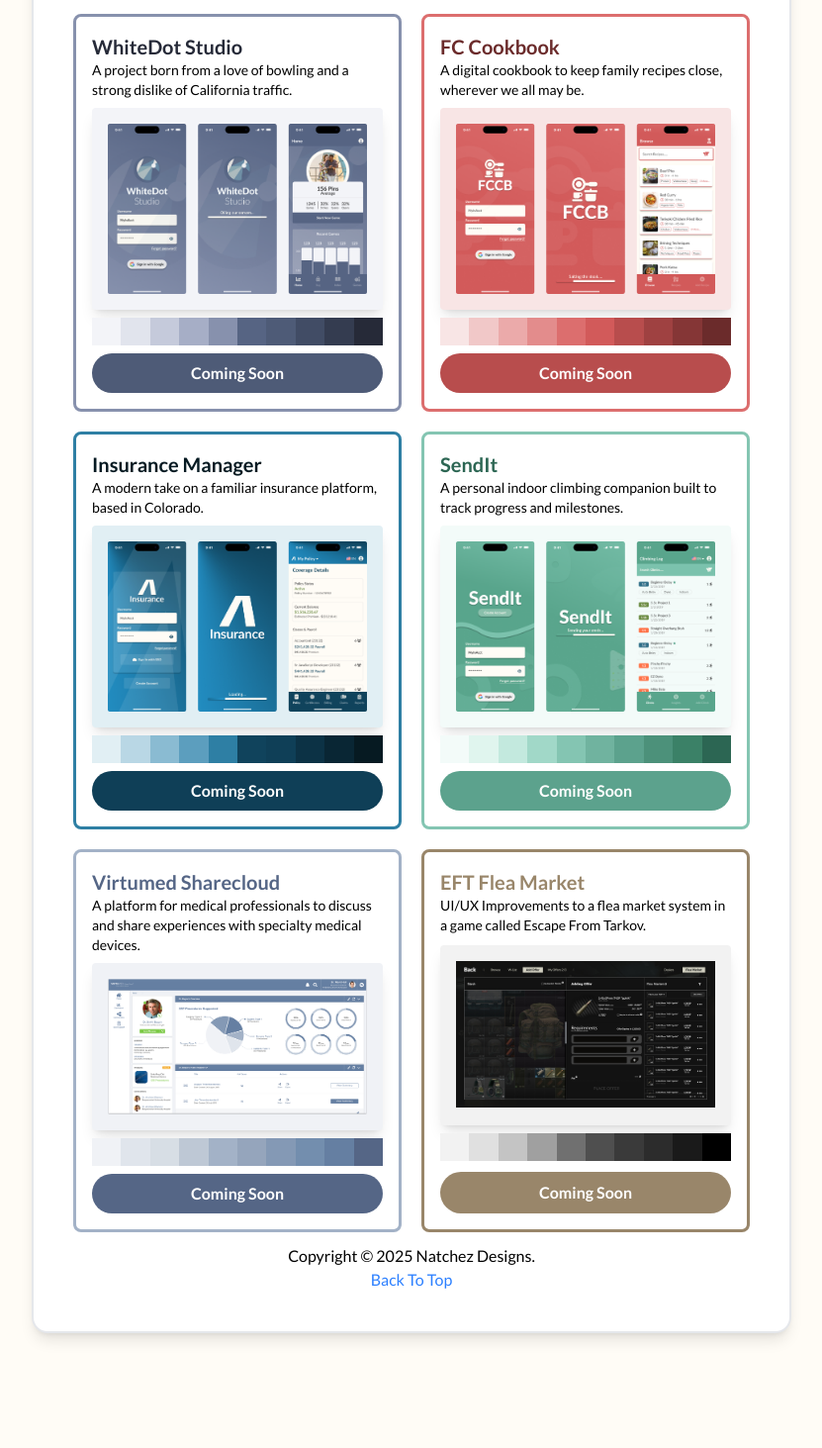
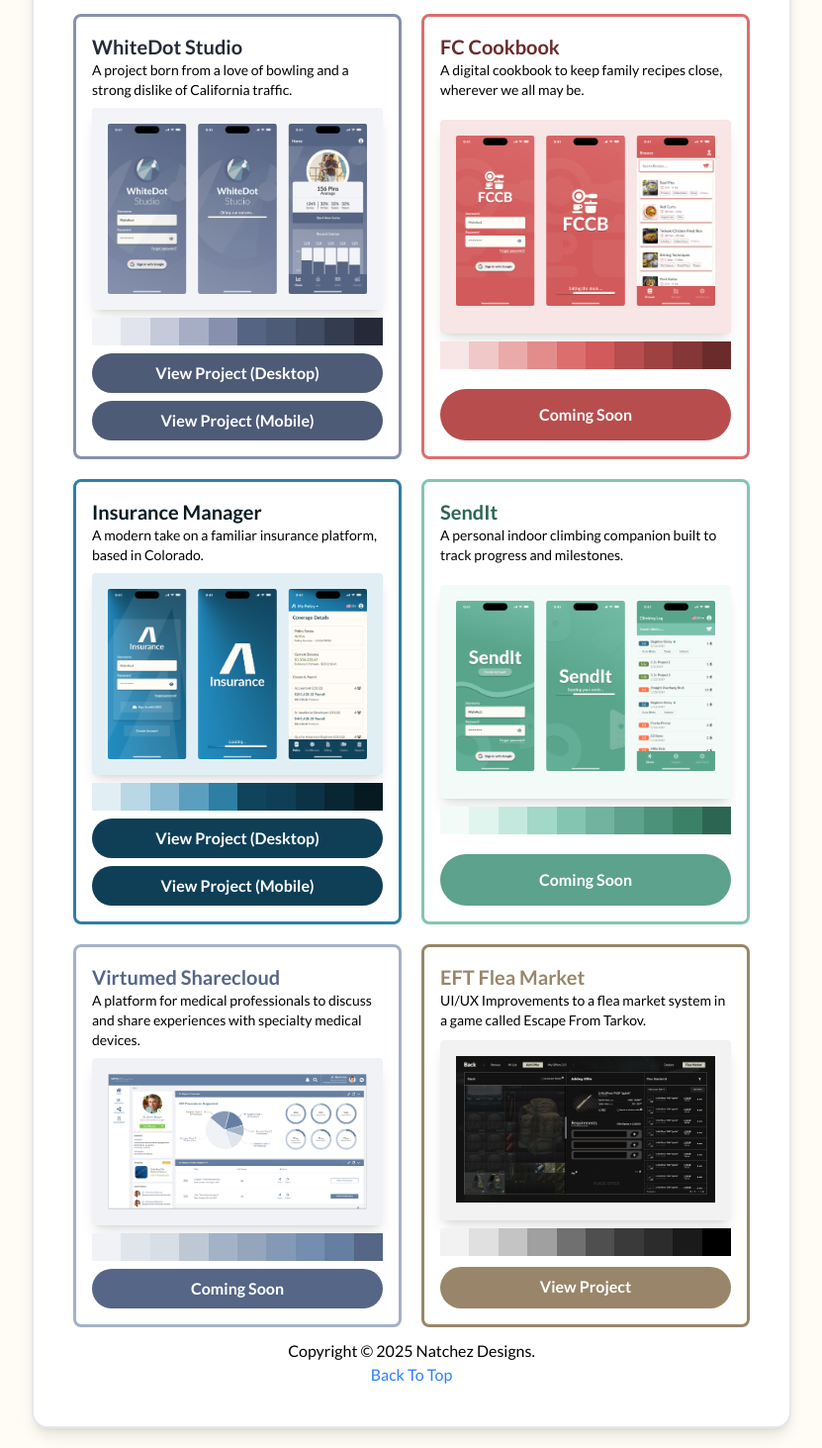
Before and after one commit to Natchez/afcwebsite, an Angular app: page / in a window 1280 px wide. Shown: the part 1048-2511 px from the top of the page at 99% size, without its empty margins (224-1055 px from the left). Before the commit the page ends 2415 px from the top, so only its background shows below. Built offline with nearby package versions, Linux system fonts and the light colour scheme.

Commit message:
Project Updates
1st iteration of viewing mobile & desktop project

```diff
--- a/src/app/app.html
+++ b/src/app/app.html
@@ -1,5 +1,5 @@
 <main
-  class="max-w-3xl m-auto  p-6 md:p-10 md:bg-white md:rounded-2xl md:border-gray-200 md:shadow-lg md:border-2 md:mt-5 md:mb-5">
+  class="max-w-3xl m-auto  p-8 md:p-10 md:bg-white md:rounded-2xl md:border-gray-200 md:shadow-lg md:border-2 md:mt-5 md:mb-5">
   <header class="flex items-center">
     <div
       class="text-center md:text-left flex flex-col md:flex-row gap-4">
@@ -121,14 +121,13 @@
       class="grid gap-5 grid-cols-1 md:grid-cols-2 pt-11">
       <div class="md:col-span-2">
         <h2
-            class="text-2xl  font-black">
+          class="text-2xl  font-black">
           Projects
         </h2>
         <p class="pb-3">
           Due to some unexpected circumstances (Invision went Poof) , I’m
-          currently migrating
-          select projects from Adobe XD to Figma and recreating the
-          associated presentation files.
+          currently migrating select projects from Adobe XD to Figma and
+          recreating the associated presentation files.
         </p>
         <p class="pb-3">
           While this takes a bit of time, it’s also a great opportunity to
@@ -168,9 +167,22 @@
           <div class="h-7 bg-wds-800"></div>
           <div class="h-7 bg-wds-900"></div>
         </div>
-        <button class="bg-wds-600 rounded-full font-bold text-white p-2 transition duration-150 ease-in-out transform hover:scale-103 hover:shadow-sm cursor-pointer">
-          Coming Soon
-        </button>
+        <a target="_blank"
+           class="bg-wds-600 rounded-full font-bold text-white text-center p-2 transition duration-150 ease-in-out transform hover:scale-103 hover:shadow-sm cursor-pointer"
+           rel="noopener noreferrer"
+           href="https://www.figma.com/proto/bL5Hj7HlDaLMDzeLnX0DBx/Resume?node-id=429-15&p=f&viewport=-56%2C140%2C0.11&t=UMeWVArJN7hEiYXc-0&scaling=min-zoom&content-scaling=fixed&starting-point-node-id=546%3A1921&show-proto-sidebar=1">
+          <button class="cursor-pointer">
+            View Project (Desktop)
+          </button>
+        </a>
+        <a target="_blank"
+           class="bg-wds-600 rounded-full font-bold text-white text-center p-2 transition duration-150 ease-in-out transform hover:scale-103 hover:shadow-sm cursor-pointer"
+           rel="noopener noreferrer"
+           href="https://www.figma.com/proto/bL5Hj7HlDaLMDzeLnX0DBx/Resume?node-id=429-15&p=f&viewport=-877%2C291%2C0.48&t=UMeWVArJN7hEiYXc-0&scaling=min-zoom&content-scaling=fixed&starting-point-node-id=475%3A5945&show-proto-sidebar=1">
+          <button class="cursor-pointer">
+            View Project (Mobile)
+          </button>
+        </a>
       </div>
       <div
         class="project md:col-span-1 grid gap-2 border-3 border-fccb-400 rounded-lg p-4">
@@ -203,7 +215,7 @@
           <div class="h-7 bg-fccb-800"></div>
           <div class="h-7 bg-fccb-900"></div>
         </div>
-        <button class="bg-fccb-600 rounded-full font-bold text-white p-2 transition duration-150 ease-in-out transform hover:scale-103 hover:shadow-sm cursor-pointer">
+        <button class="bg-fccb-600 rounded-full font-bold text-white p-2">
           Coming Soon
         </button>
       </div>
@@ -238,10 +250,22 @@
           <div class="h-7 bg-ins-800"></div>
           <div class="h-7 bg-ins-900"></div>
         </div>
-        <button
-          class="bg-ins-600 rounded-full font-bold text-white p-2 transition duration-150 ease-in-out transform hover:scale-103 hover:shadow-sm cursor-pointer">
-          Coming Soon
-        </button>
+        <a target="_blank"
+           class="bg-ins-600 rounded-full font-bold text-white text-center p-2 transition duration-150 ease-in-out transform hover:scale-103 hover:shadow-sm cursor-pointer"
+           rel="noopener noreferrer"
+           href="https://xd.adobe.com/view/6e4c69f4-8840-4c5d-adc8-8d3f5d5de695-3b1f/">
+          <button class="cursor-pointer">
+            View Project (Desktop)
+          </button>
+        </a>
+        <a target="_blank"
+           class="bg-ins-600 rounded-full font-bold text-white text-center p-2 transition duration-150 ease-in-out transform hover:scale-103 hover:shadow-sm cursor-pointer"
+           rel="noopener noreferrer"
+           href="https://www.figma.com/proto/dcS0TJ1zqMN2FqIFbifemz/Insurance-Platform?page-id=249%3A1843&node-id=349-12033&p=f&viewport=-490%2C58%2C0.23&t=98dfA88dnSnR2flz-1&scaling=scale-down&content-scaling=fixed&starting-point-node-id=349%3A12038">
+          <button class="cursor-pointer">
+            View Project (Mobile)
+          </button>
+        </a>
       </div>
       <div
         class="project md:col-span-1 grid gap-2 border-3 border-sendit-400 rounded-lg p-4">
@@ -275,7 +299,7 @@
           <div class="h-7 bg-sendit-900"></div>
         </div>
         <button
-          class="bg-sendit-600 rounded-full font-bold text-white p-2 transition duration-150 ease-in-out transform hover:scale-103 hover:shadow-sm cursor-pointer">
+          class="bg-sendit-600 rounded-full font-bold text-white p-2">
           Coming Soon
         </button>
       </div>
@@ -311,7 +335,7 @@
           <div class="h-7 bg-vtm-800"></div>
           <div class="h-7 bg-vtm-900"></div>
         </div>
-        <button class="bg-vtm-900 rounded-full font-bold text-white p-2 transition duration-150 ease-in-out transform hover:scale-103 hover:shadow-sm cursor-pointer">
+        <button class="bg-vtm-900 rounded-full font-bold text-white p-2">
           Coming Soon
         </button>
       </div>
@@ -349,10 +373,14 @@
           <div class="h-7 bg-eft-800"></div>
           <div class="h-7 bg-eft-900"></div>
         </div>
-        <button
-          class="bg-eft-accent rounded-full font-bold text-white p-2 transition duration-150 ease-in-out transform hover:scale-103 hover:shadow-sm cursor-pointer">
-          Coming Soon
-        </button>
+        <a target="_blank"
+           class="bg-eft-accent rounded-full font-bold text-white text-center p-2 transition duration-150 ease-in-out transform hover:scale-103 hover:shadow-sm cursor-pointer"
+           rel="noopener noreferrer"
+           href="https://xd.adobe.com/view/257ac52b-226d-4756-a54a-bb4582dde667-7029/">
+          <button class="cursor-pointer">
+            View Project
+          </button>
+        </a>
       </div>
     </article>
   </section>
```
